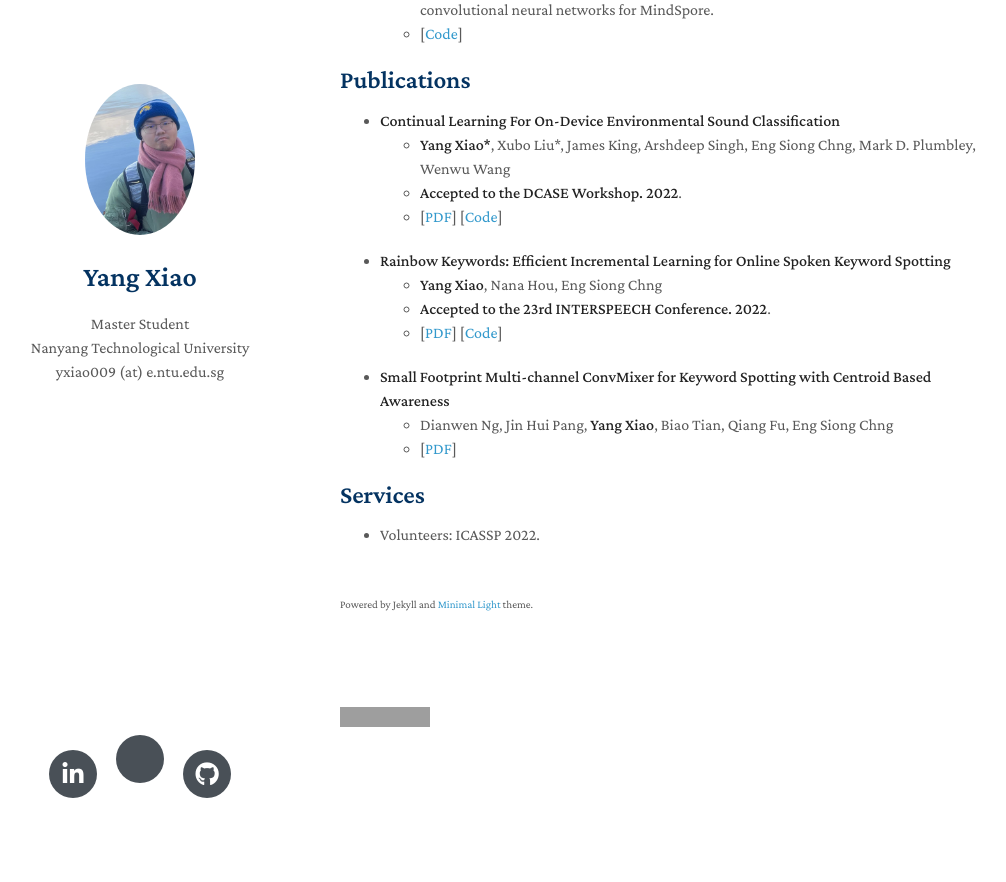
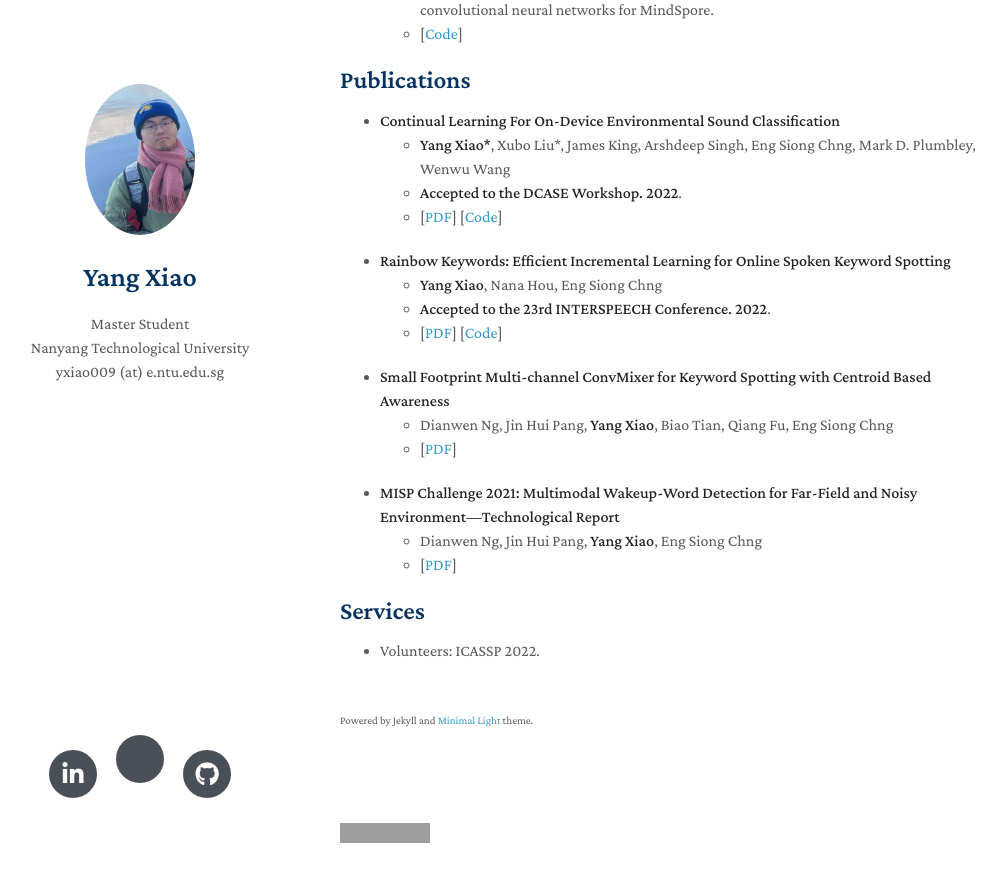
Before and after one commit to swagshaw/swagshaw.github.io, a Jekyll site: the page built from index.md, in a window 1280 px wide and 900 px high, scrolled down 1299 px. Shown: the top 882 px of the window, without its empty margins (130-1136 px from the left). Built offline with Jekyll 4.4.1, drawn with Linux system fonts in a browser that asks for light colours; nearby versions of some CDN libraries; a style sheet for code colours, icons or effects is not loaded; grey boxes are pictures that could not be loaded.

Commit message:
Update index.md

```diff
--- a/index.md
+++ b/index.md
@@ -70,6 +70,11 @@ Jan is contributing to building **"easy-to-use"**, **"efficient"**, and  **"robu
   - Dianwen Ng, Jin Hui Pang, **Yang Xiao**, Biao Tian, Qiang Fu, Eng Siong Chng
   <br>
   - [[PDF](https://arxiv.org/abs/2204.05445)]
+- **MISP Challenge 2021: Multimodal Wakeup-Word Detection for Far-Field and Noisy Environment—Technological Report**
+  <br>
+  - Dianwen Ng, Jin Hui Pang, **Yang Xiao**, Eng Siong Chng
+  <br>
+  - [[PDF](https://mispchallenge.github.io/papers/task1/Nanyang_final_task1.pdf)]
 
 
 
```
